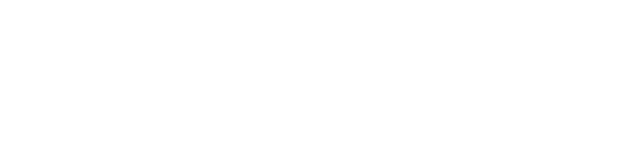
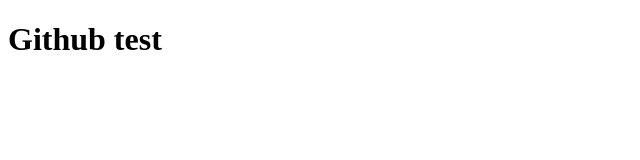
Before and after one commit to Nastyscorpion/github-test, a plain HTML site: page index.html in a window 1280 px wide. Shown: the whole page, without its empty margins (0-640 px from the left). Drawn offline with Linux system fonts and the light colour scheme.

Commit message:
titel toevoegen

```diff
--- a/index.html
+++ b/index.html
@@ -3,7 +3,9 @@
   <head>
     <meta charset="UTF-8" />
     <meta name="viewport" content="width=device-width, initial-scale=1.0" />
-    <title>Document</title>
+    <title>Github test</title>
   </head>
-  <body></body>
+  <body>
+    <h1>Github test</h1>
+  </body>
 </html>
```
